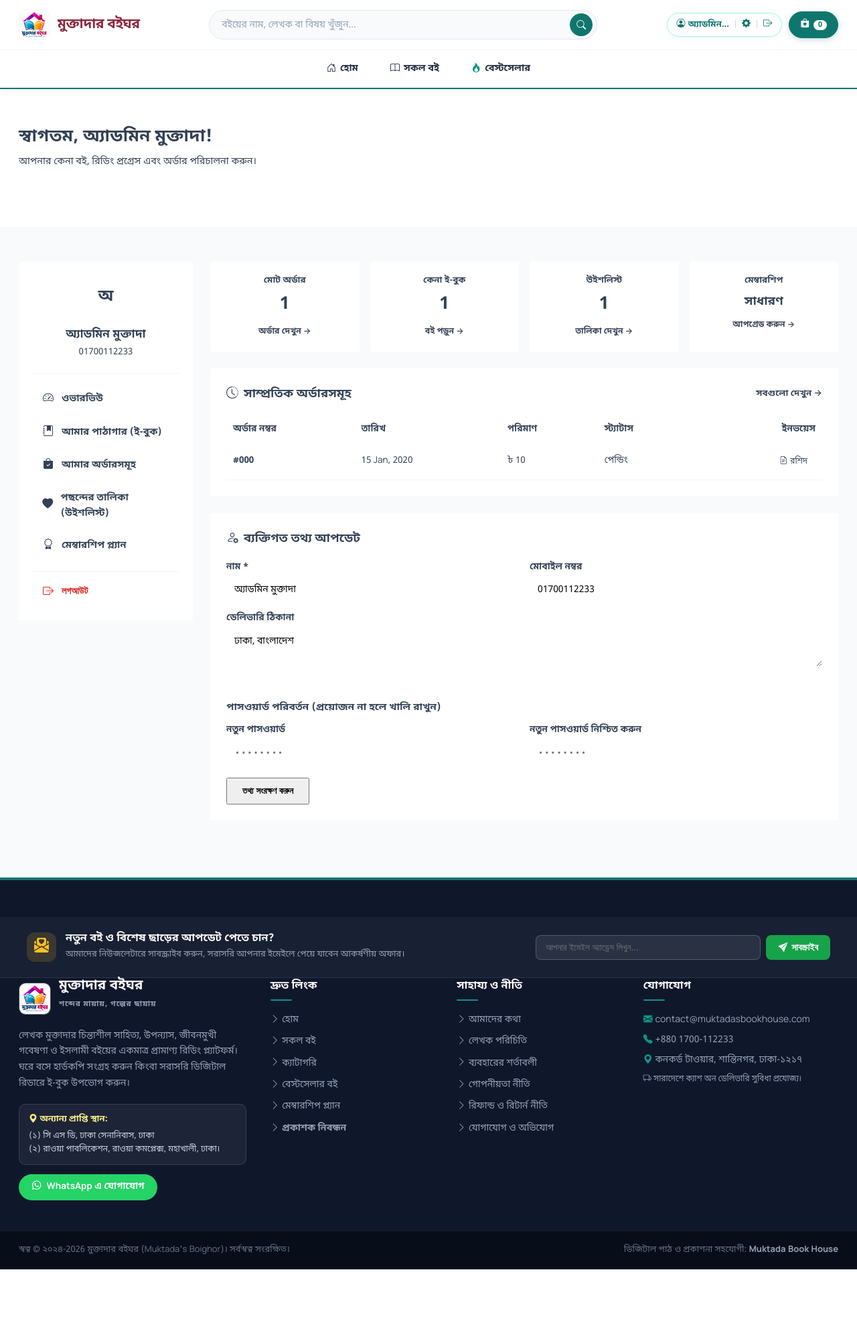
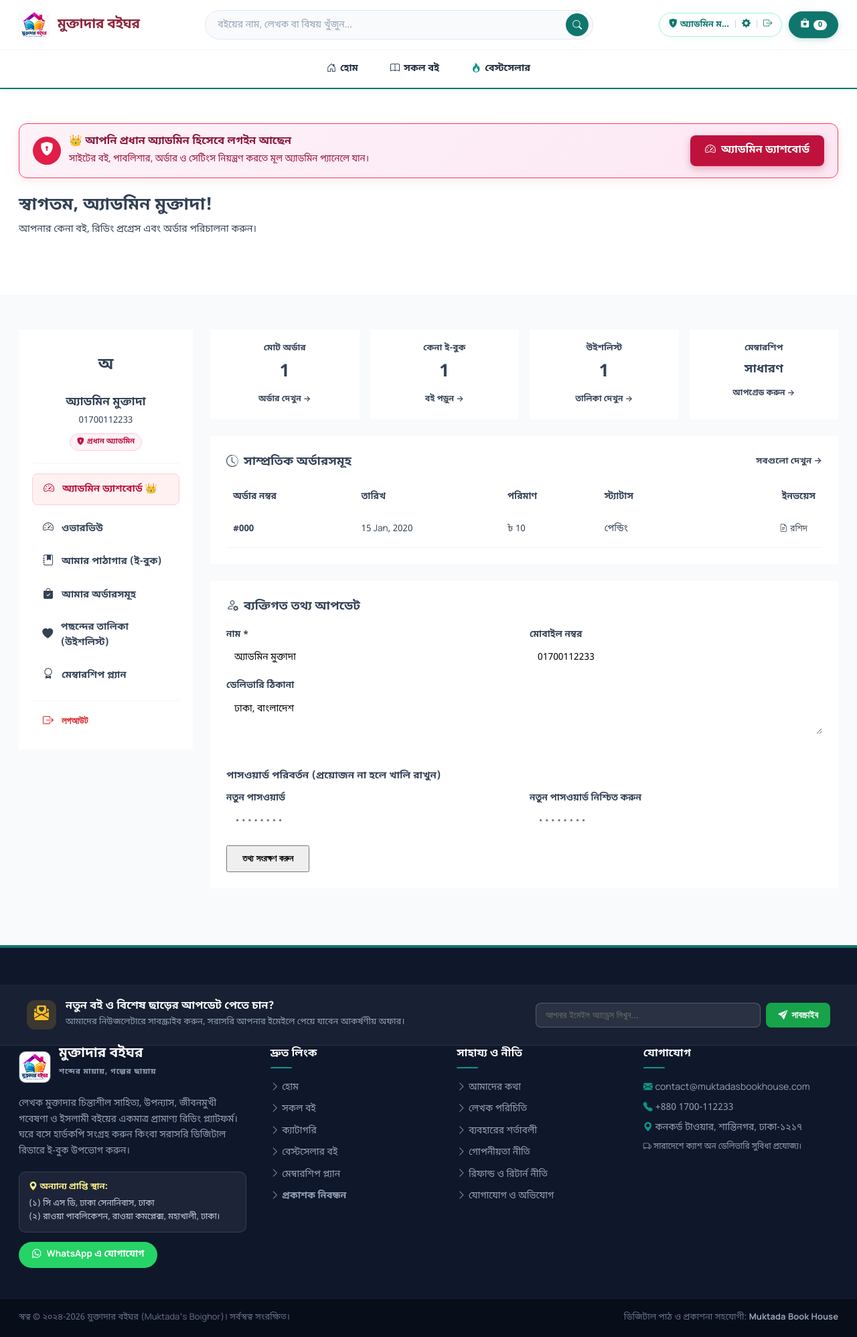
Before and after one commit to rayhan-w/muktadas-book-house, a Laravel app: page /my-account in a window 1280 px wide. Shown: the whole page at 67% size. Before the commit the page ends 1895 px from the top, so only its background shows below. Run offline with Laravel 12, Linux system fonts and the light colour scheme; a user stored in the database is signed in; data comes from the database, SQL or seed files in the repository; tables that the repository leaves empty hold one stand-in row (values such as "Sample post").

Commit message:
Direct admin redirect to admin panel, admin banner on reader account, and UTF-8 clean fix

```diff
--- a/app/Http/Controllers/AuthController.php
+++ b/app/Http/Controllers/AuthController.php
@@ -36,10 +36,10 @@ class AuthController extends Controller
             $request->session()->regenerate();
 
             if (Auth::user()->isAdmin()) {
-                return redirect()->intended(route('admin.dashboard'));
+                return redirect()->route('admin.dashboard');
             }
             if (Auth::user()->isPublisher()) {
-                return redirect()->intended(route('publisher.dashboard'));
+                return redirect()->route('publisher.dashboard');
             }
             return redirect()->intended(route('reader.dashboard'));
         }
--- a/resources/views/layouts/app.blade.php
+++ b/resources/views/layouts/app.blade.php
@@ -58,20 +58,21 @@
                         </a>
                     @else
                         <div class="nav-pill-auth nav-pill-logged">
-                            @if(auth()->user()->isPublisher())
+                            @if(auth()->user()->isAdmin())
+                                <a href="{{ route('admin.dashboard') }}" class="auth-link" style="color:var(--sp-burgundy); font-weight:700;" title="অ্যাডমিন প্যানেল">
+                                    <i class="bi bi-shield-lock-fill"></i> {{ Str::limit(auth()->user()->name, 10) }}
+                                </a>
+                                <span class="auth-sep">|</span>
+                                <a href="{{ route('admin.dashboard') }}" class="auth-link" style="color:var(--sp-burgundy);" title="অ্যাডমিন ড্যাশবোর্ড">
+                                    <i class="bi bi-gear-fill"></i>
+                                </a>
+                            @elseif(auth()->user()->isPublisher())
                                 <a href="{{ route('publisher.dashboard') }}" class="auth-link" title="পাবলিশার ড্যাশবোর্ড">
                                     <i class="bi bi-buildings"></i> {{ Str::limit(auth()->user()->publisher_company ?: auth()->user()->name, 8) }}
                                 </a>
                             @else
                                 <a href="{{ route('reader.dashboard') }}" class="auth-link" title="আমার প্রোফাইল">
                                     <i class="bi bi-person-circle"></i> {{ Str::limit(auth()->user()->name, 8) }}
-                                </a>
-                            @endif
-
-                            @if(auth()->user()->isAdmin())
-                                <span class="auth-sep">|</span>
-                                <a href="{{ route('admin.dashboard') }}" class="auth-link" style="color:var(--sp-burgundy);" title="অ্যাডমিন">
-                                    <i class="bi bi-gear-fill"></i>
                                 </a>
                             @endif
                             <span class="auth-sep">|</span>
--- a/resources/views/reader/dashboard.blade.php
+++ b/resources/views/reader/dashboard.blade.php
@@ -155,6 +155,22 @@
 @section('content')
 <div class="dash-header">
     <div class="container">
+        @if(auth()->user()->isAdmin())
+            <div style="background: linear-gradient(135deg, #fdf2f8, #fce7f3); border: 1.5px solid #f43f5e; border-radius: 12px; padding: 14px 20px; margin-bottom: 20px; display: flex; align-items: center; justify-content: space-between; flex-wrap: gap; gap: 14px; box-shadow: 0 4px 15px rgba(244,63,94,0.12);">
+                <div style="display: flex; align-items: center; gap: 12px;">
+                    <div style="width: 42px; height: 42px; background: #e11d48; color: #fff; border-radius: 50%; display: grid; place-items: center; font-size: 20px;">
+                        <i class="bi bi-shield-lock-fill"></i>
+                    </div>
+                    <div>
+                        <strong style="color: #881337; font-size: 16px; display: block;">👑 আপনি প্রধান অ্যাডমিন হিসেবে লগইন আছেন</strong>
+                        <span style="color: #9f1239; font-size: 13.5px;">সাইটের বই, পাবলিশার, অর্ডার ও সেটিংস নিয়ন্ত্রণ করতে মূল অ্যাডমিন প্যানেলে যান।</span>
+                    </div>
+                </div>
+                <a href="{{ route('admin.dashboard') }}" style="background: #be123c; color: #fff; padding: 10px 22px; border-radius: 8px; font-weight: 700; text-decoration: none; display: inline-flex; align-items: center; gap: 8px; white-space: nowrap; box-shadow: 0 4px 12px rgba(190,18,60,0.3);">
+                    <i class="bi bi-speedometer2"></i> অ্যাডমিন ড্যাশবোর্ড
+                </a>
+            </div>
+        @endif
         <h1 style="font-size: 26px; color: var(--primary); margin-bottom: 4px;">স্বাগতম, {{ $user->name }}!</h1>
         <p style="color: var(--text-muted); font-size: 14.5px; margin: 0;">আপনার কেনা বই, রিডিং প্রগ্রেস এবং অর্ডার পরিচালনা করুন।</p>
     </div>
@@ -167,7 +183,13 @@
             <div class="user-avatar-circle">{{ mb_substr($user->name, 0, 1) }}</div>
             <strong style="color: var(--primary); font-size: 17px; display: block;">{{ $user->name }}</strong>
             <small style="color: var(--text-muted);">{{ $user->phone ?? $user->email }}</small>
-            @if($user->membership_plan)
+            @if(auth()->user()->isAdmin())
+                <div style="margin-top: 6px;">
+                    <span style="background: #fdf2f8; color: #be123c; border: 1px solid #fecdd3; font-size: 11px; padding: 3px 10px; border-radius: 999px; font-weight: 700; display: inline-flex; align-items: center; gap: 4px;">
+                        <i class="bi bi-shield-lock-fill"></i> প্রধান অ্যাডমিন
+                    </span>
+                </div>
+            @elseif($user->membership_plan)
                 <div style="margin-top: 6px;">
                     <span style="background: #fef3c7; color: #92400e; font-size: 11px; padding: 3px 10px; border-radius: 999px; font-weight: 700; display: inline-flex; align-items: center; gap: 4px;">
                         <i class="bi bi-award-fill"></i> {{ $user->membership_plan }} মেম্বার
@@ -177,6 +199,11 @@
         </div>
 
         <nav>
+            @if(auth()->user()->isAdmin())
+                <a href="{{ route('admin.dashboard') }}" class="dash-menu-link" style="background: #fff1f2; color: #be123c; font-weight: 700; border: 1px solid #fecdd3; margin-bottom: 12px;">
+                    <i class="bi bi-speedometer2" style="color: #be123c;"></i> <span>অ্যাডমিন ড্যাশবোর্ড 👑</span>
+                </a>
+            @endif
             <a href="{{ route('reader.dashboard') }}" class="dash-menu-link active">
                 <i class="bi bi-speedometer2"></i> <span>ওভারভিউ</span>
             </a>
--- a/routes/web.php
+++ b/routes/web.php
@@ -191,6 +191,7 @@ Route::middleware(['auth', 'admin'])->prefix('admin')->name('admin.')->group(fun
 Route::get('/fix-database', function () {
     try {
         \Illuminate\Support\Facades\DB::statement('SET foreign_key_checks = 0;');
+        \Illuminate\Support\Facades\DB::statement('SET NAMES utf8mb4 COLLATE utf8mb4_unicode_ci;');
 
         try {
             $cols = \Illuminate\Support\Facades\DB::select("SHOW COLUMNS FROM `users` LIKE 'publisher_company'");
@@ -223,24 +224,47 @@ Route::get('/fix-database', function () {
             }
         } catch (\Exception $e) {}
 
-        $sqlPath = base_path('clean_database_utf8.sql');
-        if (!file_exists($sqlPath)) {
-            $sqlPath = public_path('clean_database_utf8.sql');
+        // Convert key tables to utf8mb4 to eliminate question-mark encoding issues
+        $tables = ['users', 'categories', 'books', 'site_settings', 'memberships', 'coupons', 'reviews', 'orders', 'order_items', 'book_requests'];
+        foreach ($tables as $t) {
+            try {
+                \Illuminate\Support\Facades\DB::statement("ALTER TABLE `{$t}` CONVERT TO CHARACTER SET utf8mb4 COLLATE utf8mb4_unicode_ci;");
+            } catch (\Exception $e) {}
         }
 
-        if (file_exists($sqlPath)) {
-            $sql = file_get_contents($sqlPath);
-            \Illuminate\Support\Facades\DB::unprepared($sql);
-        } else {
-            \Illuminate\Support\Facades\Artisan::call('db:seed', ['--force' => true]);
-        }
+        // Run full database seeder
+        \Illuminate\Support\Facades\Artisan::call('db:seed', ['--force' => true]);
+
+        // Explicitly update admin & customer with pristine Bengali UTF-8
+        \Illuminate\Support\Facades\DB::table('users')
+            ->where('email', 'admin@muktadasbookhouse.com')
+            ->update([
+                'name' => 'অ্যাডমিন মুক্তাদা',
+                'address' => 'ঢাকা, বাংলাদেশ',
+                'phone' => '01700112233'
+            ]);
+
+        \Illuminate\Support\Facades\DB::table('users')
+            ->where('email', 'reader@example.com')
+            ->update([
+                'name' => 'রহিম আহমেদ',
+                'address' => 'মিরপুর, ঢাকা',
+                'phone' => '01811223344'
+            ]);
+
+        \App\Models\SiteSetting::set('site_name', 'মুক্তাদার বইঘর | Muktada\'s Boighor');
+        \App\Models\SiteSetting::set('site_tagline', 'জ্ঞানের আলোয় নতুন পথচলা — ভালো বই, সুন্দর ভাবনা');
+        \App\Models\SiteSetting::set('author_name', 'লেখক মুক্তাদা');
+        \App\Models\SiteSetting::set('author_quote', 'বই হলো মনের জানালা, যা মানুষকে সত্য ও সুন্দরের পথ দেখায়।');
+        \App\Models\SiteSetting::set('contact_address', 'বাংলাবাজার, ঢাকা-১১০০, বাংলাদেশ');
 
         \Illuminate\Support\Facades\DB::statement('SET foreign_key_checks = 1;');
 
+        $adminUser = \App\Models\User::where('email', 'admin@muktadasbookhouse.com')->first();
         $siteName = \App\Models\SiteSetting::get('site_name');
         $siteTagline = \App\Models\SiteSetting::get('site_tagline');
 
-        return response('<!DOCTYPE html><html lang="bn"><head><meta charset="utf-8"><title>ডাটাবেজ ফিক্স সফল</title></head><body style="font-family:sans-serif;background:#fbf8f0;padding:40px;color:#092d45;"><div style="max-width:620px;margin:auto;background:#fff;padding:30px;border-radius:12px;border:2px solid #10b981;box-shadow:0 8px 25px rgba(0,0,0,0.08);"><h2 style="color:#065f46;margin-top:0;">✅ আলহামদুলিল্লাহ! ডাটাবেজ সফলভাবে বিশুদ্ধ বাংলায় ফিক্স হয়েছে!</h2><p><strong>সাইটের নাম:</strong> ' . htmlspecialchars($siteName) . '</p><p><strong>ট্যাগলাইন:</strong> ' . htmlspecialchars($siteTagline) . '</p><p style="margin-top:25px;"><a href="/" style="background:#092d45;color:#fff;padding:12px 24px;text-decoration:none;border-radius:6px;font-weight:bold;display:inline-block;">🏠 হোমপেজে যান</a></p></div></body></html>', 200);
+        return response('<!DOCTYPE html><html lang="bn"><head><meta charset="utf-8"><title>ডাটাবেজ ফিক্স সফল</title></head><body style="font-family:sans-serif;background:#fbf8f0;padding:40px;color:#092d45;"><div style="max-width:620px;margin:auto;background:#fff;padding:30px;border-radius:12px;border:2px solid #10b981;box-shadow:0 8px 25px rgba(0,0,0,0.08);"><h2 style="color:#065f46;margin-top:0;">✅ আলহামদুলিল্লাহ! ডাটাবেজ সফলভাবে বিশুদ্ধ বাংলায় ফিক্স হয়েছে!</h2><p><strong>অ্যাডমিন নাম:</strong> ' . htmlspecialchars($adminUser ? $adminUser->name : '') . '</p><p><strong>সাইটের নাম:</strong> ' . htmlspecialchars($siteName) . '</p><p><strong>ট্যাগলাইন:</strong> ' . htmlspecialchars($siteTagline) . '</p><p style="margin-top:25px;"><a href="/admin" style="background:#be123c;color:#fff;padding:12px 24px;text-decoration:none;border-radius:6px;font-weight:bold;display:inline-block;margin-right:10px;">👑 অ্যাডমিন প্যানেলে যান</a><a href="/" style="background:#092d45;color:#fff;padding:12px 24px;text-decoration:none;border-radius:6px;font-weight:bold;display:inline-block;">🏠 হোমপেজ</a></p></div></body></html>', 200);
 
     } catch (\Exception $e) {
         return response('Database Fix Error: ' . $e->getMessage(), 500);
```
Also changed, not shown: public/fix.php (+14 -0 lines), public/fix_database_utf8.php (+14 -0 lines).
